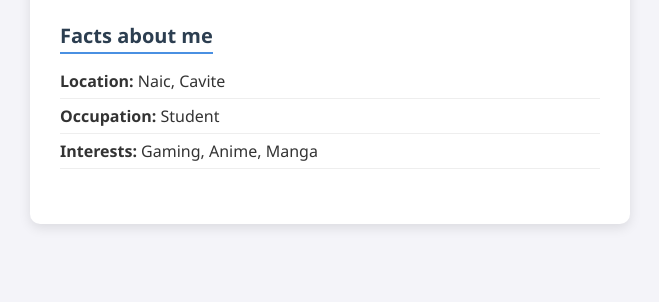
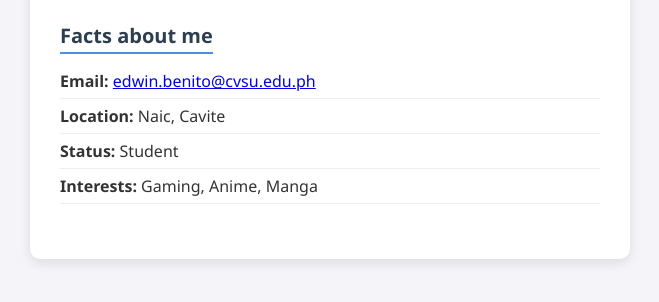
Before and after one commit to edwinbnto/DCIT26-Laboratory1, a plain HTML site: page index.html in a window 1280 px wide. Shown: the part 166-468 px from the top of the page, without its empty margins (310-969 px from the left). Drawn offline with Linux system fonts and the light colour scheme.

Commit message:
addeed email

```diff
--- a/index.html
+++ b/index.html
@@ -20,8 +20,9 @@
     <section class="details">
       <h2>Facts about me</h2>
       <ul>
+        <li><strong>Email:</strong> <a href="mailto:edwinbenitojr@example.com">edwin.benito@cvsu.edu.ph</a></li>
         <li><strong>Location:</strong> Naic, Cavite</li>
-        <li><strong>Occupation:</strong> Student</li>
+        <li><strong>Status:</strong> Student</li>
         <li><strong>Interests:</strong> Gaming, Anime, Manga</li>
       </ul>
     </section>
```
